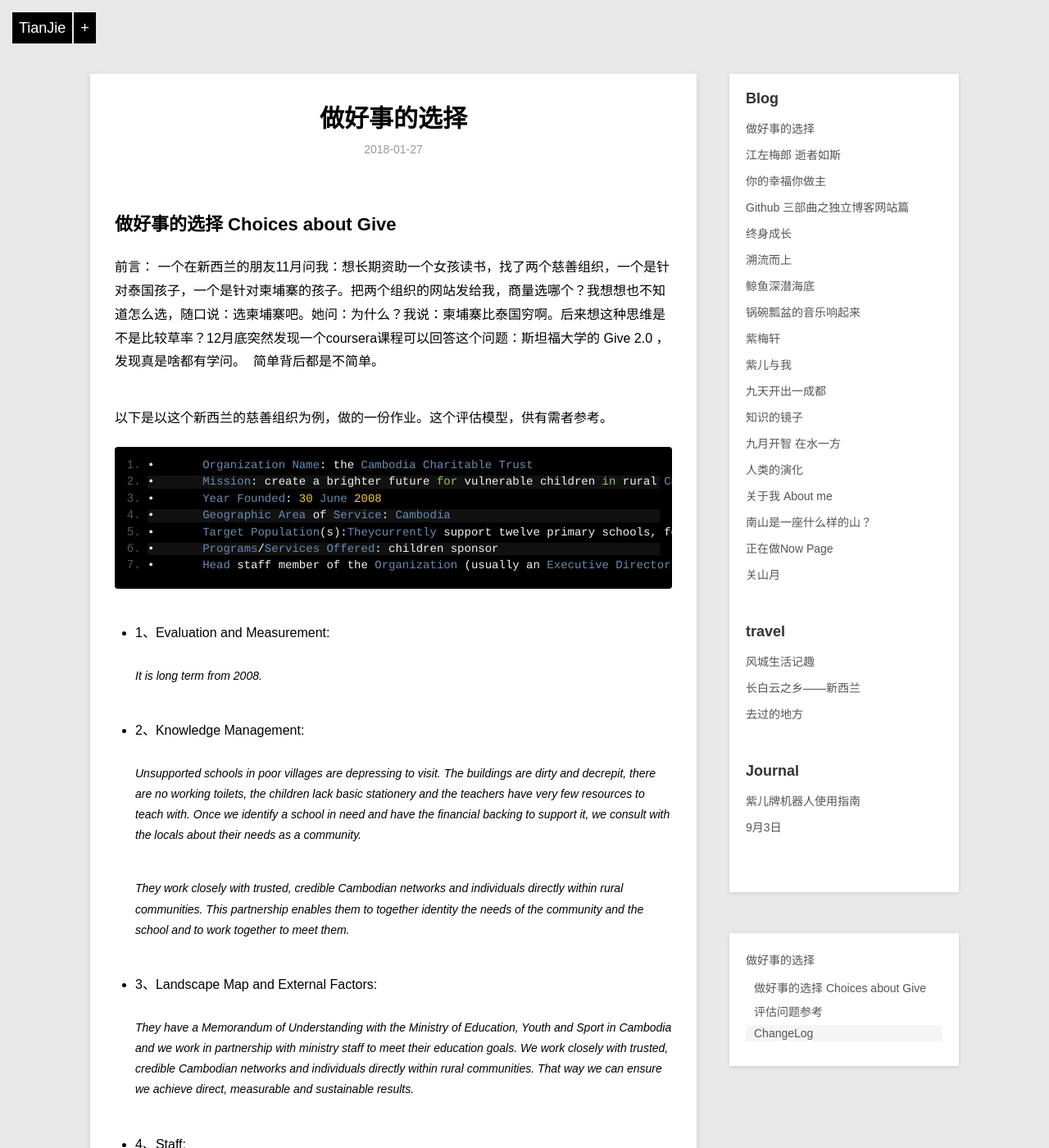
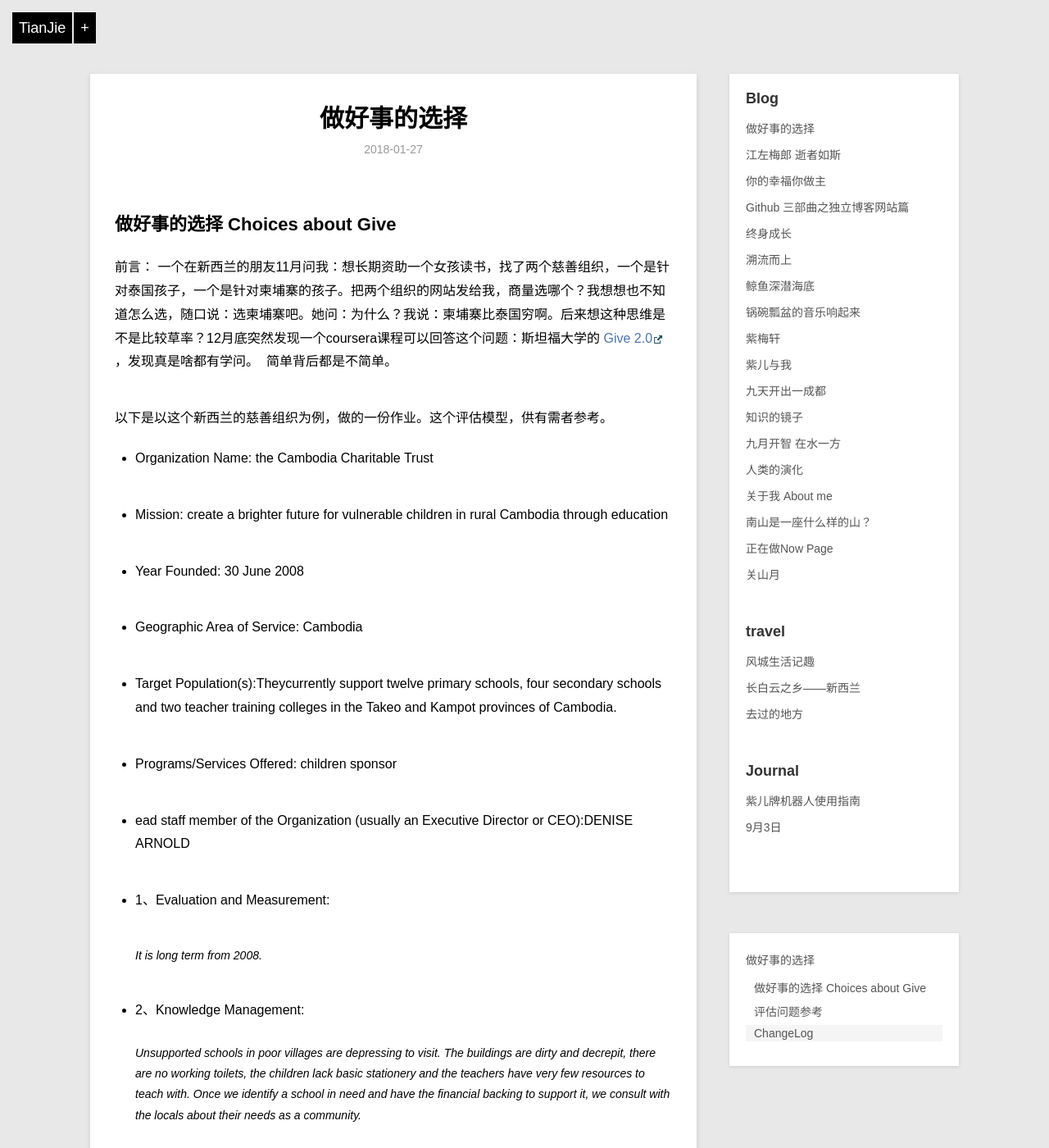
Before and after one commit to violettianjie/violettianjie.github.io, a Jekyll site: the page built from _posts/blog/2018-01-27-give.md, in a window 1280 px wide and 1400 px high. Shown: the whole window at 82% size. Built offline with Jekyll 4.4.1, drawn with Linux system fonts in a browser that asks for light colours.

Commit message:
Update 2018-01-27-give.md

```diff
--- a/_posts/blog/2018-01-27-give.md
+++ b/_posts/blog/2018-01-27-give.md
@@ -10,17 +10,23 @@ category: blog
 ## 做好事的选择 Choices about Give
 
 前言：
-一个在新西兰的朋友11月问我：想长期资助一个女孩读书，找了两个慈善组织，一个是针对泰国孩子，一个是针对柬埔寨的孩子。把两个组织的网站发给我，商量选哪个？我想想也不知道怎么选，随口说：选柬埔寨吧。她问：为什么？我说：柬埔寨比泰国穷啊。后来想这种思维是不是比较草率？12月底突然发现一个coursera课程可以回答这个问题：斯坦福大学的 Give 2.0 ，发现真是啥都有学问。  简单背后都是不简单。
+一个在新西兰的朋友11月问我：想长期资助一个女孩读书，找了两个慈善组织，一个是针对泰国孩子，一个是针对柬埔寨的孩子。把两个组织的网站发给我，商量选哪个？我想想也不知道怎么选，随口说：选柬埔寨吧。她问：为什么？我说：柬埔寨比泰国穷啊。后来想这种思维是不是比较草率？12月底突然发现一个coursera课程可以回答这个问题：斯坦福大学的 [Give 2.0](https://www.coursera.org/learn/philanthropist?siteID=je6NUbpObpQ-lxc.hTMpAGJSw9YxDh.U7A&utm_content=10&utm_medium=partners&utm_source=linkshare&utm_campaign=je6NUbpObpQ) ，发现真是啥都有学问。  简单背后都是不简单。
 
 以下是以这个新西兰的慈善组织为例，做的一份作业。这个评估模型，供有需者参考。
 
-	•	Organization Name: the Cambodia Charitable Trust
-	•	Mission: create a brighter future for vulnerable children in rural Cambodia through education
-	•	Year Founded: 30 June 2008
-	•	Geographic Area of Service: Cambodia
-	•	Target Population(s):Theycurrently support twelve primary schools, four secondary schools and two teacher training colleges in the Takeo and Kampot provinces of Cambodia.
-	•	Programs/Services Offered: children sponsor
-	•	Head staff member of the Organization (usually an Executive Director or CEO):DENISE ARNOLD
+- Organization Name: the Cambodia Charitable Trust
+
+- Mission: create a brighter future for vulnerable children in rural Cambodia through education
+
+- Year Founded: 30 June 2008
+
+- Geographic Area of Service: Cambodia
+
+- Target Population(s):Theycurrently support twelve primary schools, four secondary schools and two teacher training colleges in the Takeo and Kampot provinces of Cambodia.
+
+- Programs/Services Offered: children sponsor
+
+- ead staff member of the Organization (usually an Executive Director or CEO):DENISE ARNOLD
 
 
 
```
